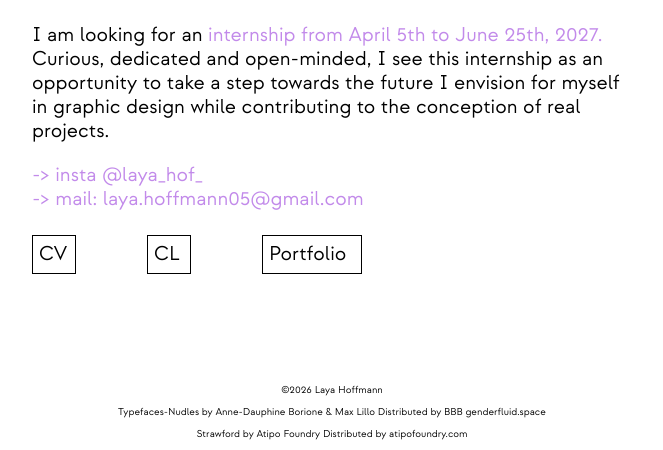
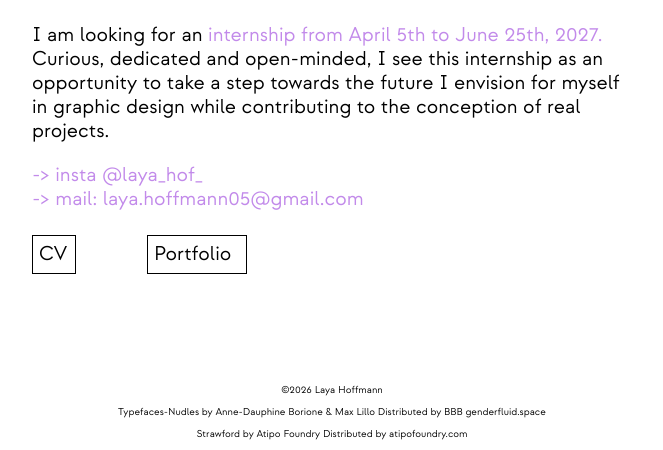
Before and after one commit to laya-hoffmann/laya-hoffmann.github.io, a plain HTML site: page about.html in a window 1280 px wide. Shown: the part 761-1211 px from the top of the page, without its empty margins (308-971 px from the left). Drawn offline with Linux system fonts and the light colour scheme.

Commit message:
Update about.html

```diff
--- a/about.html
+++ b/about.html
@@ -35,7 +35,6 @@
             <br>
             <div class="gridbutton">
             <a href="files/CV_Hoffmann-Laya.pdf" class="button3">CV</a>
-            <a href="files/CL_Hoffmann-Laya.pdf" class="button3">CL</a>
             <a href="files/Portfolio_Hoffmann-Laya.pdf" class="button">Portfolio</a>
             </div>
             </div>
```
